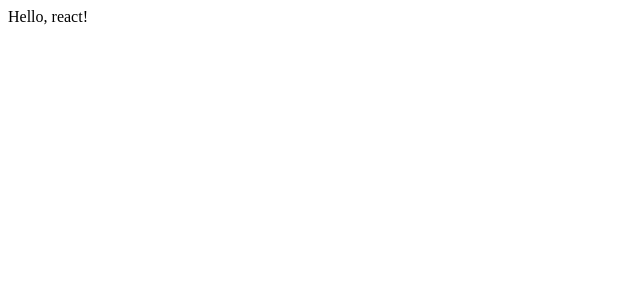
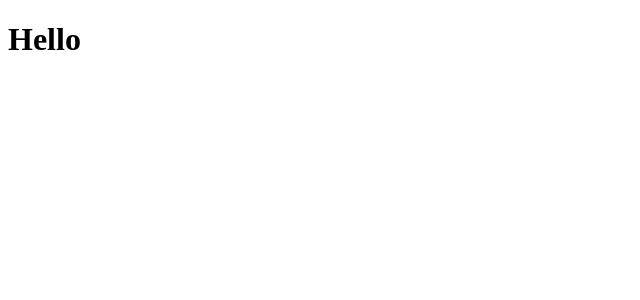
Before and after one commit to jm-shin/react_movie_app, a React (Create React App) app: page / in a window 1280 px wide. Shown: the top 300 px of the page, without its empty margins (0-640 px from the left). Built offline with nearby package versions, Linux system fonts and the light colour scheme.

Commit message:
App.js html수정

```diff
--- a/src/App.js
+++ b/src/App.js
@@ -1,7 +1,11 @@
 import React from 'react';
 
 function App() {
-  return <div>Hello, react!</div>
+  return(
+    <div>
+      <h1>Hello</h1>
+    </div>
+  );
 }
 
 export default App;
```
